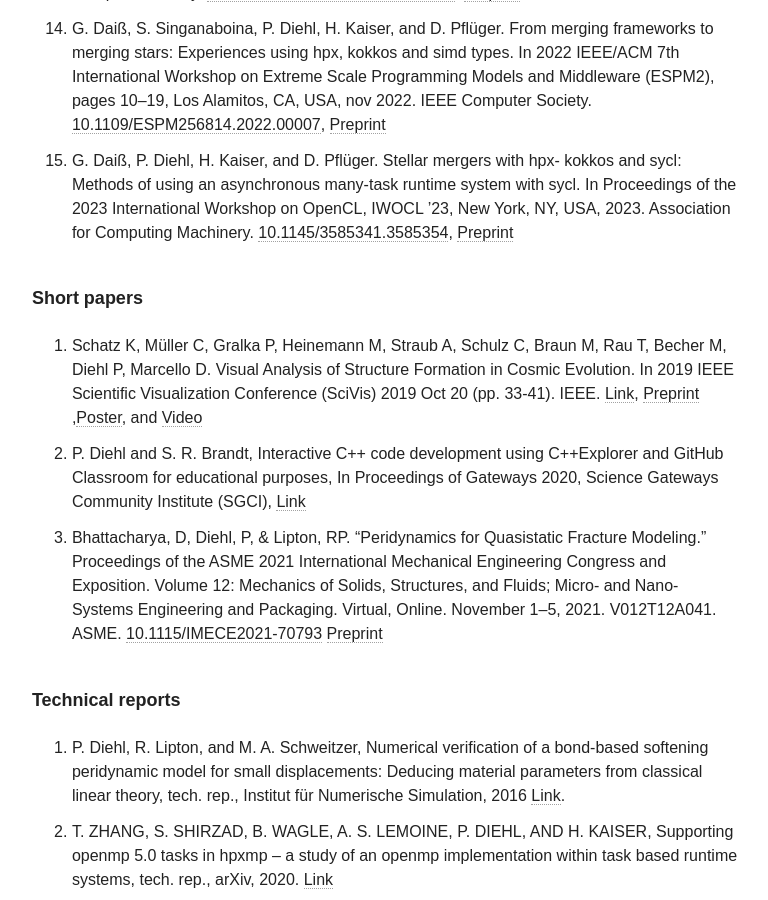
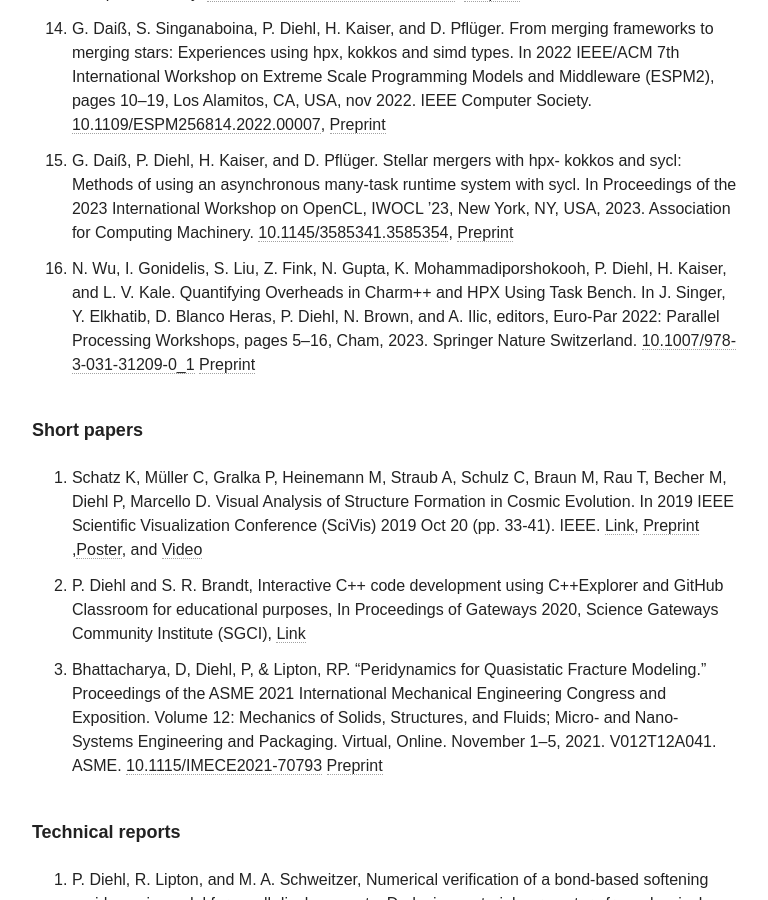
Before and after one commit to diehlpk/diehlpk.github.io, a Jekyll site: the page built from cv/index.md, in a window 1280 px wide and 900 px high, scrolled down 11978 px. Shown: the whole window, without its empty margins (254-1022 px from the left). Built offline with Jekyll 4.4.1, drawn with Linux system fonts in a browser that asks for light colours; nearby versions of some CDN libraries; some web fonts are replaced.

Commit message:
Udate CV

```diff
--- a/cv/index.md
+++ b/cv/index.md
@@ -323,6 +323,7 @@ Supercomputers (DLS), pages 20–30, 2020. [Link](https://ieeexplore.ieee.org/ab
 13. G. Daiß, P. Diehl, D. Marcello, A. Kheirkhahan, H. Kaiser, and D. Pflüger. From task-based gpu work aggregation to stellar mergers: Turning fine-grained cpu tasks into portable gpu kernels. In 2022 IEEE/ACM International Workshop on Performance, Portability and Productivity in HPC (P3HPC), pages 89–99, Los Alamitos, CA, USA, Nov 2022. IEEE Computer Society. [10.1109/P3HPC56579.2022.00014](https://doi.ieeecomputersociety.org/10.1109/P3HPC56579.2022.00014), [Preprint](https://arxiv.org/abs/2210.06438)
 14. G. Daiß, S. Singanaboina, P. Diehl, H. Kaiser, and D. Pflüger. From merging frameworks to merging stars: Experiences using hpx, kokkos and simd types. In 2022 IEEE/ACM 7th International Workshop on Extreme Scale Programming Models and Middleware (ESPM2), pages 10–19, Los Alamitos, CA, USA, nov 2022. IEEE Computer Society. [10.1109/ESPM256814.2022.00007](https://doi.ieeecomputersociety.org/10.1109/ESPM256814.2022.00007), [Preprint](https://arxiv.org/abs/2210.06439)
 15. G. Daiß, P. Diehl, H. Kaiser, and D. Pflüger. Stellar mergers with hpx- kokkos and sycl: Methods of using an asynchronous many-task runtime system with sycl. In Proceedings of the 2023 International Workshop on OpenCL, IWOCL ’23, New York, NY, USA, 2023. Association for Computing Machinery. [10.1145/3585341.3585354](https://doi.org/10.1145/3585341.3585354), [Preprint](https://arxiv.org/abs/2303.08058)
+16. N. Wu, I. Gonidelis, S. Liu, Z. Fink, N. Gupta, K. Mohammadiporshokooh, P. Diehl, H. Kaiser, and L. V. Kale. Quantifying Overheads in Charm++ and HPX Using Task Bench. In J. Singer, Y. Elkhatib, D. Blanco Heras, P. Diehl, N. Brown, and A. Ilic, editors, Euro-Par 2022: Parallel Processing Workshops, pages 5–16, Cham, 2023. Springer Nature Switzerland. [10.1007/978-3-031-31209-0_1](https://link.springer.com/chapter/10.1007/978-3-031-31209-0_1) [Preprint](https://arxiv.org/abs/2207.12127)
 
 ###### Short papers
 1. Schatz K, Müller C, Gralka P, Heinemann M, Straub A, Schulz C, Braun M, Rau T, Becher M, Diehl P, Marcello D. Visual Analysis of Structure Formation in Cosmic Evolution. In 2019 IEEE Scientific Visualization Conference (SciVis) 2019 Oct 20 (pp. 33-41). IEEE. [Link](https://ieeexplore.ieee.org/abstract/document/8968855), [Preprint](https://www.semanticscholar.org/paper/Visual-Analysis-of-Structure-Formation-in-Cosmic-Schatz-M%C3%BCller/2276478c287db900d99c443dfb95160dbd76a640)
```
